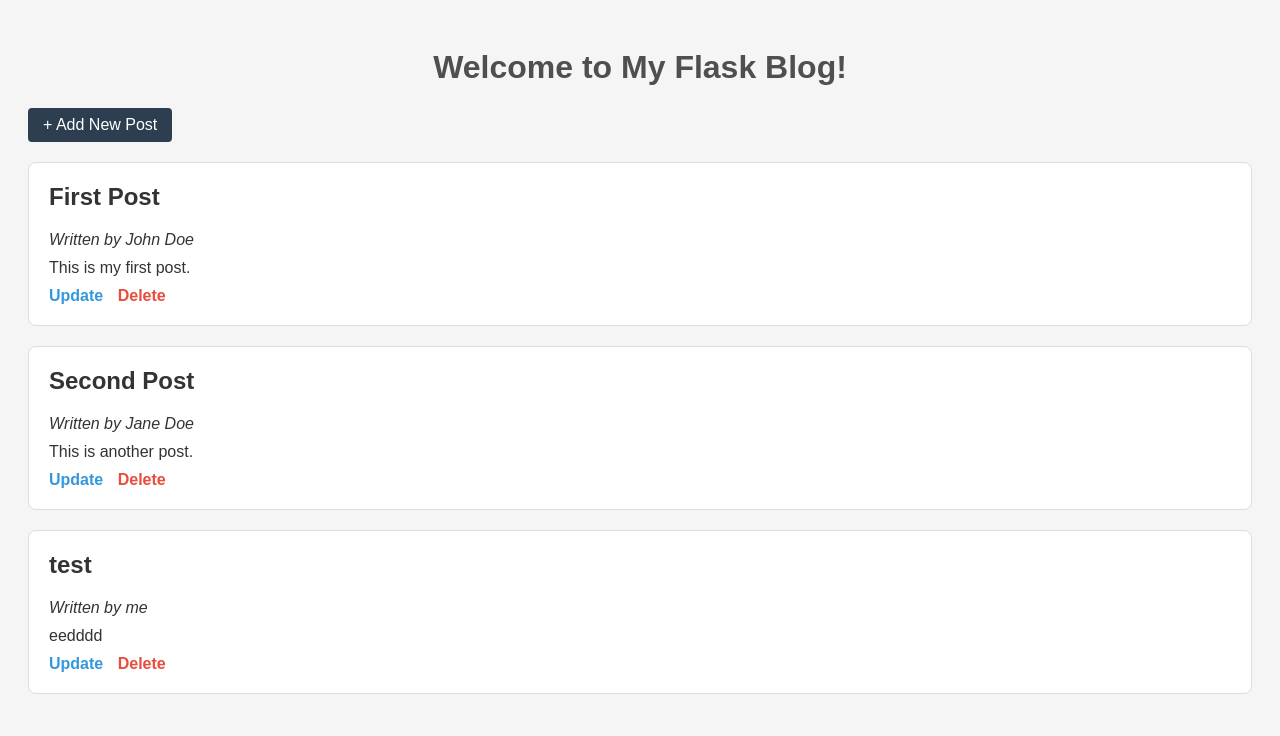
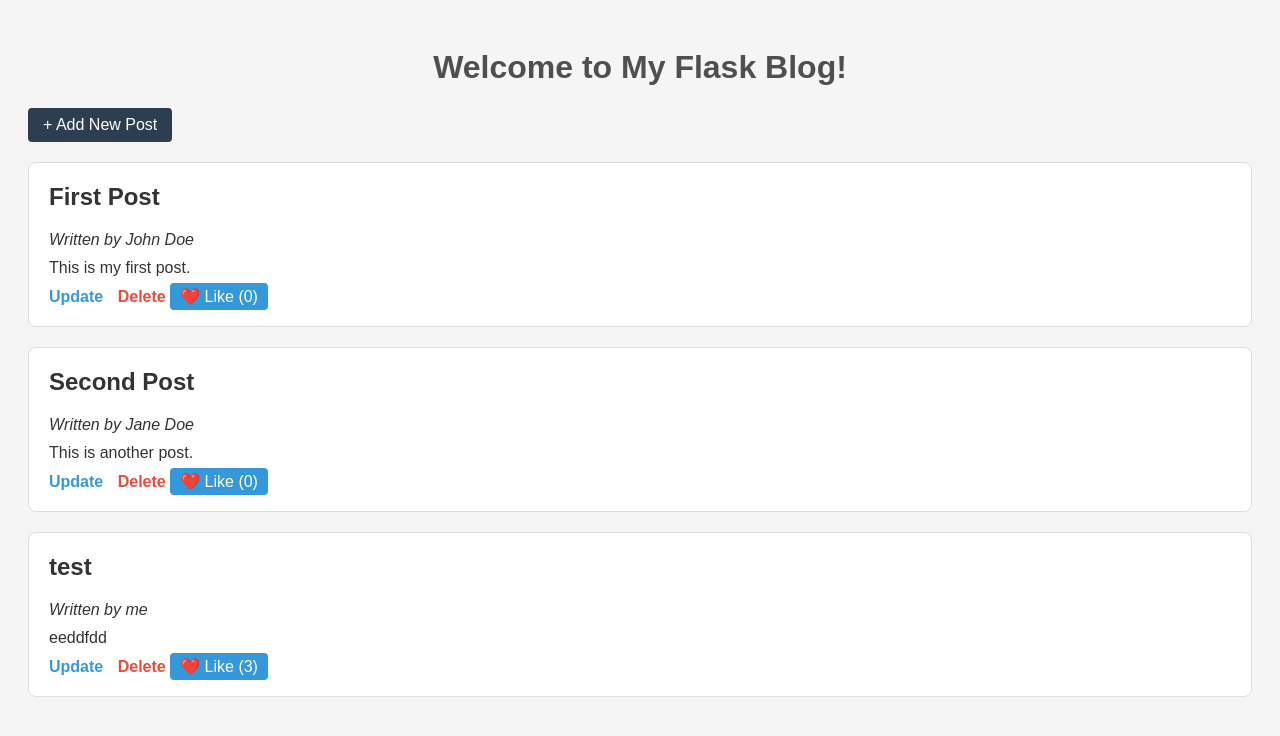
Before and after one commit to solafsebt-glitch/Masterblog, a Flask app: page / in a window 1280 px wide. Shown: the top 736 px of the page. Run offline with Flask 3, Linux system fonts and the light colour scheme.

Commit message:
Add like feature with route and button counter

```diff
--- a/app.py
+++ b/app.py
@@ -100,5 +100,22 @@ def delete(post_id):
     return redirect(url_for('index'))
 
 
+# Like Route (/like/<post_id>)
+@app.route('/like/<int:post_id>')
+def like(post_id):
+    blog_posts = load_posts()
+
+    # Find the post and increment its likes count
+    for post in blog_posts:
+        if post['id'] == post_id:
+            post['likes'] = post.get('likes', 0) + 1
+            break
+
+    # Save the updated posts back to the JSON file
+    save_posts(blog_posts)
+
+    # Redirect back to the home page
+    return redirect(url_for('index'))
+
 if __name__ == '__main__':
     app.run(host="0.0.0.0", port=5000, debug=True)
--- a/posts.json
+++ b/posts.json
@@ -3,18 +3,21 @@
         "id": 1,
         "author": "John Doe",
         "title": "First Post",
-        "content": "This is my first post."
+        "content": "This is my first post.",
+        "likes": 0
     },
     {
         "id": 2,
         "author": "Jane Doe",
         "title": "Second Post",
-        "content": "This is another post."
+        "content": "This is another post.",
+        "likes": 0
     },
     {
         "id": 3,
         "title": "test",
         "author": "me",
-        "content": "eedddd"
+        "content": "eeddfdd",
+        "likes": 3
     }
 ]
--- a/templates/index.html
+++ b/templates/index.html
@@ -20,6 +20,7 @@
 
             <a href="{{ url_for('update', post_id=post.id) }}" style="color: #3498db; text-decoration: none; font-weight: bold; margin-right: 10px;">Update</a>
             <a href="{{ url_for('delete', post_id=post.id) }}" style="color: #e74c3c; text-decoration: none; font-weight: bold;" onclick="return confirm('Are you sure you want to delete this post?');">Delete</a>
+              <a href="{{ url_for('like', post_id=post.id) }}" style="background: #3498db; color: white; padding: 5px 10px; text-decoration: none; border-radius: 4px; margin-right: 10px;">❤️ Like ({{ post.likes }})</a>
         </div>
         {% endfor %}
     </div>
```
